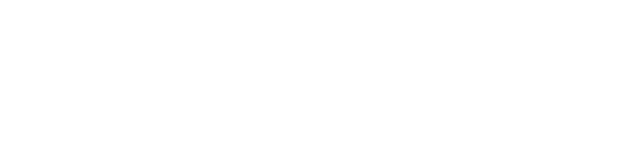
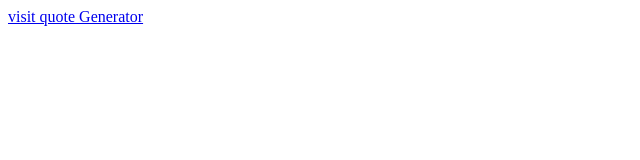
Before and after one commit to codepandamon/projects, a plain HTML site: page index.html in a window 1280 px wide. Shown: the whole page, without its empty margins (0-640 px from the left). Drawn offline with Linux system fonts and the light colour scheme.

Commit message:
navigator changes_1

```diff
--- a/index.html
+++ b/index.html
@@ -7,7 +7,7 @@
     <title>Document</title>
 </head>
 <body>
-    <a href="quotes.index" class="quoteGenetator"></a>
+    <a href="quotes.index" class="quoteGenetator">visit quote Generator</a>
 
 </body>
 </html>
```
